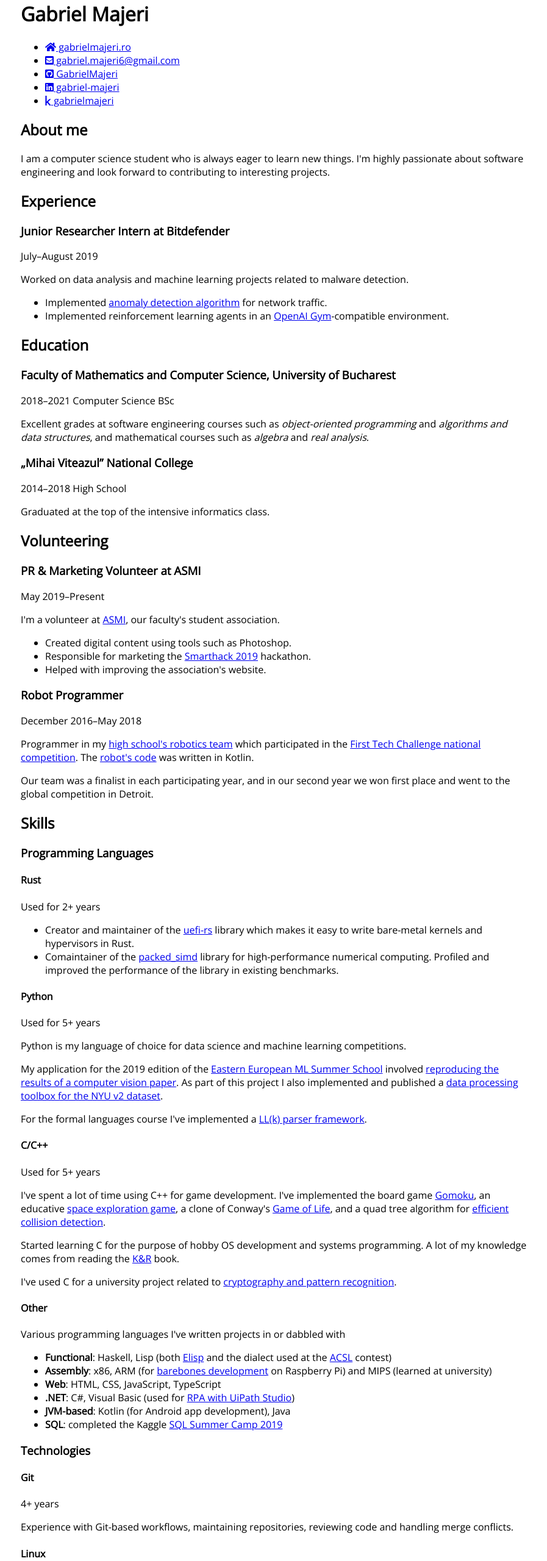
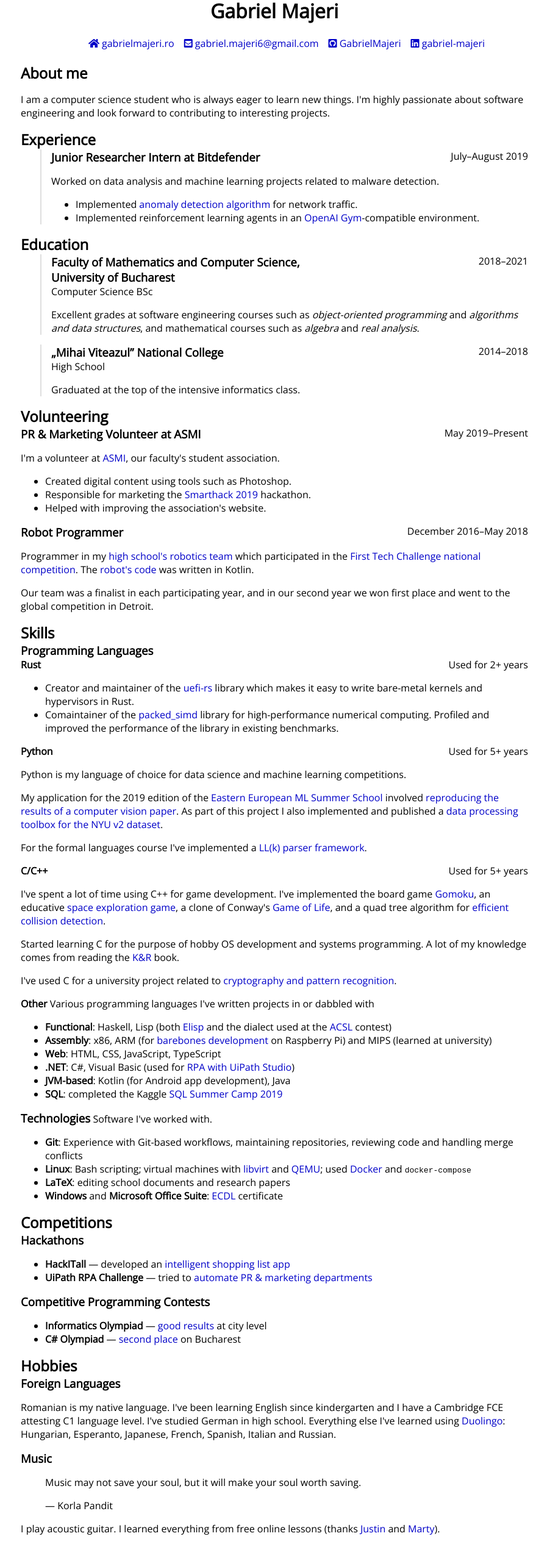
Before and after one commit to GabrielMajeri/cv, a plain HTML site: page index.html in a window 1280 px wide. Shown: the part 20-2580 px from the top of the page at 61% size, without its empty margins (190-1087 px from the left). After the commit the page ends 2554 px from the top, so only its background shows below. Drawn offline with nearby package versions, Linux system fonts and the light colour scheme.

Commit message:
Improve CV appearance
Give the CV a facelift with CSS3

```diff
--- a/css/main.css
+++ b/css/main.css
@@ -14,3 +14,59 @@
         margin-right: auto;
     }
 }
+
+h1, h2, h3, h4, h5, h6 {
+    margin: 0;
+}
+
+body > header h1 {
+    text-align: center;
+}
+
+/* Link styling */
+a {
+    text-decoration: none;
+}
+
+a, a:visited {
+    color: rgb(0, 0, 200);
+}
+
+/* Navigation bar styling */
+#links {
+    list-style-type: none;
+    display: flex;
+    flex-wrap: wrap;
+    justify-content: center;
+}
+
+#links li {
+    flex-grow: 0;
+    flex-shrink: 50%;
+    margin: 0.3rem 0.5rem;
+    text-align: center;
+}
+
+#links .link-prefix {
+    display: none;
+}
+
+/* Section header styling */
+section header h1 {
+    display: inline-block;
+}
+
+.time-span {
+    float: right;
+}
+
+section p {
+    clear: both;
+}
+
+/* Section side */
+#experience section,#education section {
+    margin-left: 2rem;
+    padding-left: 1rem;
+    border-left: 2px solid rgba(128, 128, 128, 0.25);
+}
--- a/css/print.css
+++ b/css/print.css
@@ -3,4 +3,13 @@
     width: 21cm;
     height: 29.7cm;
     margin: 0.7in 1in;
+    padding-right: 5rem;
 }
+
+#links li {
+    flex-basis: 45%;
+}
+
+#links .link-prefix {
+    display: inline;
+}
--- a/index.html
+++ b/index.html
@@ -20,12 +20,12 @@
         <header>
             <h1>Gabriel Majeri</h1>
 
-            <ul>
+            <ul id="links">
                 <li><a href="https://gabrielmajeri.ro"><i class="fas fa-home"></i>&nbsp;gabrielmajeri.ro</a></li>
                 <li><a href="mailto:gabriel.majeri6@gmail.com"><i class="fas fa-envelope-square"></i>&nbsp;gabriel.majeri6@gmail.com</a></li>
-                <li><a href="https://github.com/GabrielMajeri"><i class="fab fa-github-square"></i>&nbsp;GabrielMajeri</a></li>
-                <li><a href="https://www.linkedin.com/in/gabriel-majeri/"><i class="fab fa-linkedin"></i>&nbsp;gabriel-majeri</a></li>
-                <li><a href="https://www.kaggle.com/gabrielmajeri"><i class="fab fa-kaggle"></i>&nbsp;gabrielmajeri</a></li>
+                <li><a href="https://github.com/GabrielMajeri"><i class="fab fa-github-square"></i>&nbsp;<span class="link-prefix">github.com/</span>GabrielMajeri</a></li>
+                <li><a href="https://www.linkedin.com/in/gabriel-majeri/"><i class="fab fa-linkedin"></i>&nbsp;<span class="link-prefix">linkedin.com/in/</span>gabriel-majeri</a></li>
+                <!--<li><a href="https://www.kaggle.com/gabrielmajeri"><i class="fab fa-kaggle"></i>&nbsp;<span class="link-prefix">kaggle.com/</span>gabrielmajeri</a></li>-->
             </ul>
         </header>
         <main>
@@ -34,7 +34,7 @@
                 <p>I am a computer science student who is always eager to learn new things. I'm highly passionate about software engineering and look forward to contributing to interesting projects.</p>
                 <!-- TODO: favourite quote -->
             </section>
-            <section>
+            <section id="experience">
                 <h1>Experience</h1>
                 <section>
                     <header>
@@ -48,13 +48,13 @@
                     </ul>
                 </section>
             </section>
-            <section>
+            <section id="education">
                 <h1>Education</h1>
                 <section>
                     <header>
-                        <h1>Faculty of Mathematics and Computer Science, University of Bucharest</h1>
+                        <h1>Faculty of Mathematics and Computer Science,<br/>University of Bucharest</h1>
                         <span class="time-span">2018&ndash;2021</span>
-                        <span>Computer Science BSc</span>
+                        <div>Computer Science BSc</div>
                     </header>
                     <p>Excellent grades at software engineering courses such as <em>object-oriented programming</em> and <em>algorithms and data structures</em>, and mathematical courses such as <em>algebra</em> and <em>real analysis</em>.</p>
                 </section>
@@ -62,7 +62,7 @@
                     <header>
                         <h1>„Mihai Viteazul” National College</h1>
                         <span class="time-span">2014&ndash;2018</span>
-                        <span>High School</span>
+                        <div>High School</div>
                     </header>
                     <p>Graduated at the top of the intensive informatics class.</p>
                 </section>
@@ -91,7 +91,7 @@
                     <p>Our team was a finalist in each participating year, and in our second year we won first place and went to the global competition in Detroit.</p>
                 </section>
             </section>
-            <section>
+            <section style="page-break-before: always">
                 <h1>Skills</h1>
                 <section>
                     <h1>Programming Languages</h1>
@@ -139,35 +139,19 @@
                     </section>
                 </section>
                 <section>
-                    <h1>Technologies</h1>
-                    <section>
-                        <header>
-                            <h1>Git</h1>
-                            <span class="time-span">4+ years</span>
-                        </header>
-                        <p>Experience with Git-based workflows, maintaining repositories, reviewing code and handling merge conflicts.</p>
-                    </section>
-                    <section>
-                        <header>
-                            <h1>Linux</h1>
-                            <span class="time-span">5+ years</span>
-                        </header>
-                        <p>Bash scripting for automating various tasks.</p>
-                        <p>Set up and managed virtual machines with <a href="https://libvirt.org/">libvirt</a> and <a href="https://www.qemu.org/">QEMU</a>.</p>
-                        <p>Familiarity with <a href="https://www.docker.com/">Docker</a> and <code>docker-compose</code>, used for handling software dependencies.</p>
-                    </section>
-                    <section>
-                        <h1>LaTeX</h1>
-                        <p>Used for editing school documents and extended abstracts.</p>
-                        <p>Experience using TikZ to draw diagrams and graphs.</p>
-                    </section>
-                    <section>
-                        <h1>Windows & Microsoft Office Suite</h1>
-                        <p>Years of experience using Windows and Office software at home and at school, also have an <a href="http://ecdl.org/">ECDL</a> certificate.</p>
-                    </section>
+                    <header>
+                        <h1>Technologies</h1>
+                        <span>Software I've worked with.</span>
+                    </header>
+                    <ul>
+                        <li><b>Git</b>: Experience with Git-based workflows, maintaining repositories, reviewing code and handling merge conflicts</li>
+                        <li><b>Linux</b>: Bash scripting; virtual machines with <a href="https://libvirt.org/">libvirt</a> and <a href="https://www.qemu.org/">QEMU</a>; used <a href="https://www.docker.com/">Docker</a> and <code>docker-compose</code></li>
+                        <li><b>LaTeX</b>: editing school documents and research papers</li>
+                        <li><b>Windows</b> and <b>Microsoft Office Suite</b>: <a href="http://ecdl.org/">ECDL</a> certificate</li>
+                    </ul>
                 </section>
             </section>
-            <section>
+            <section style="page-break-before: always">
                 <h1>Competitions</h1>
                 <section>
                     <h1>Hackathons</h1>
@@ -185,7 +169,7 @@
                 </section>
             </section>
             <section>
-                <h1>Hobbys</h1>
+                <h1>Hobbies</h1>
                 <section>
                     <h1>Foreign Languages</h1>
                     <p>Romanian is my native language. I've been learning English since kindergarten and I have a Cambridge FCE attesting C1 language level. I've studied German in high school. Everything else I've learned using <a href="https://www.duolingo.com/profile/GabrielMajeri">Duolingo</a>: Hungarian, Esperanto, Japanese, French, Spanish, Italian and Russian.</p>
```
